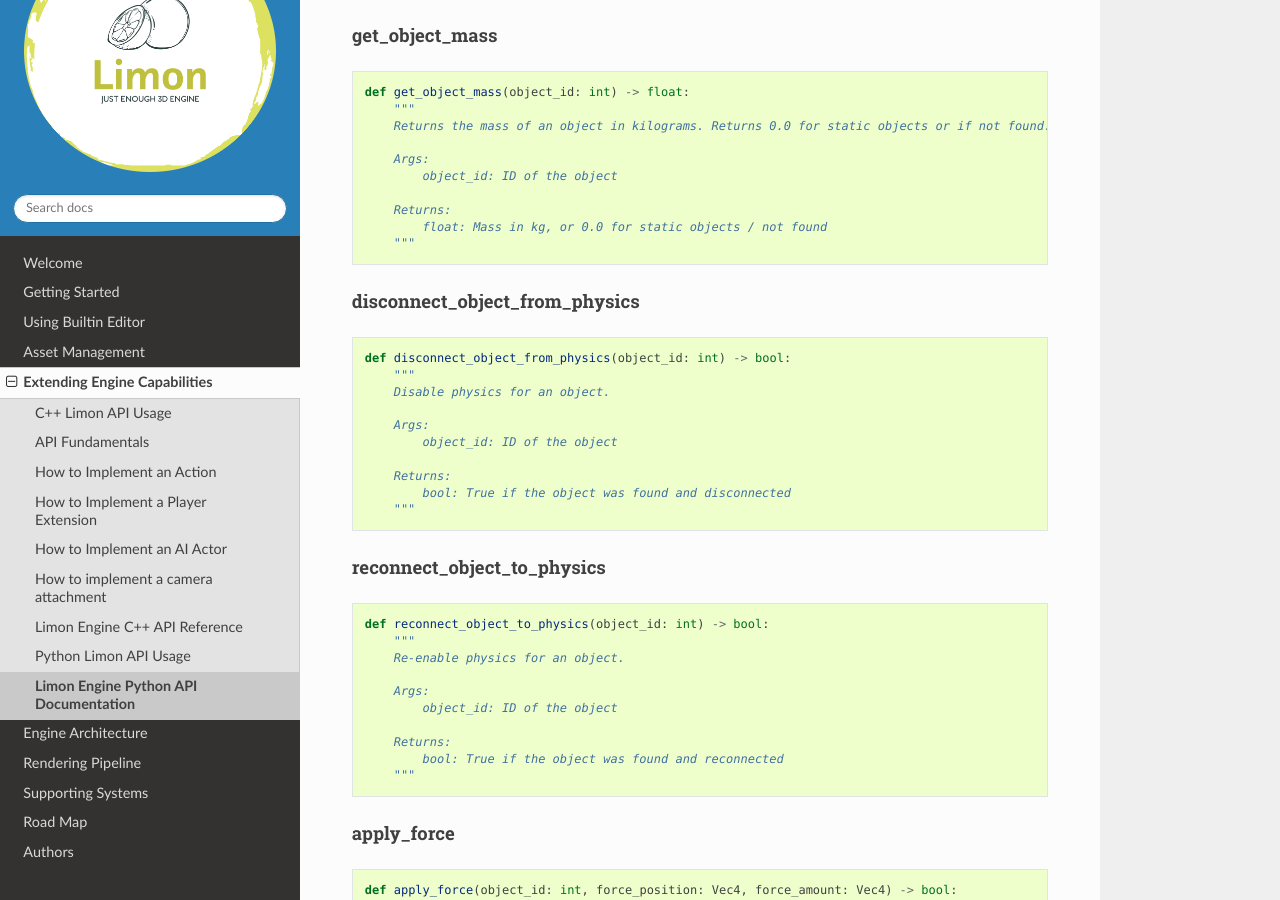
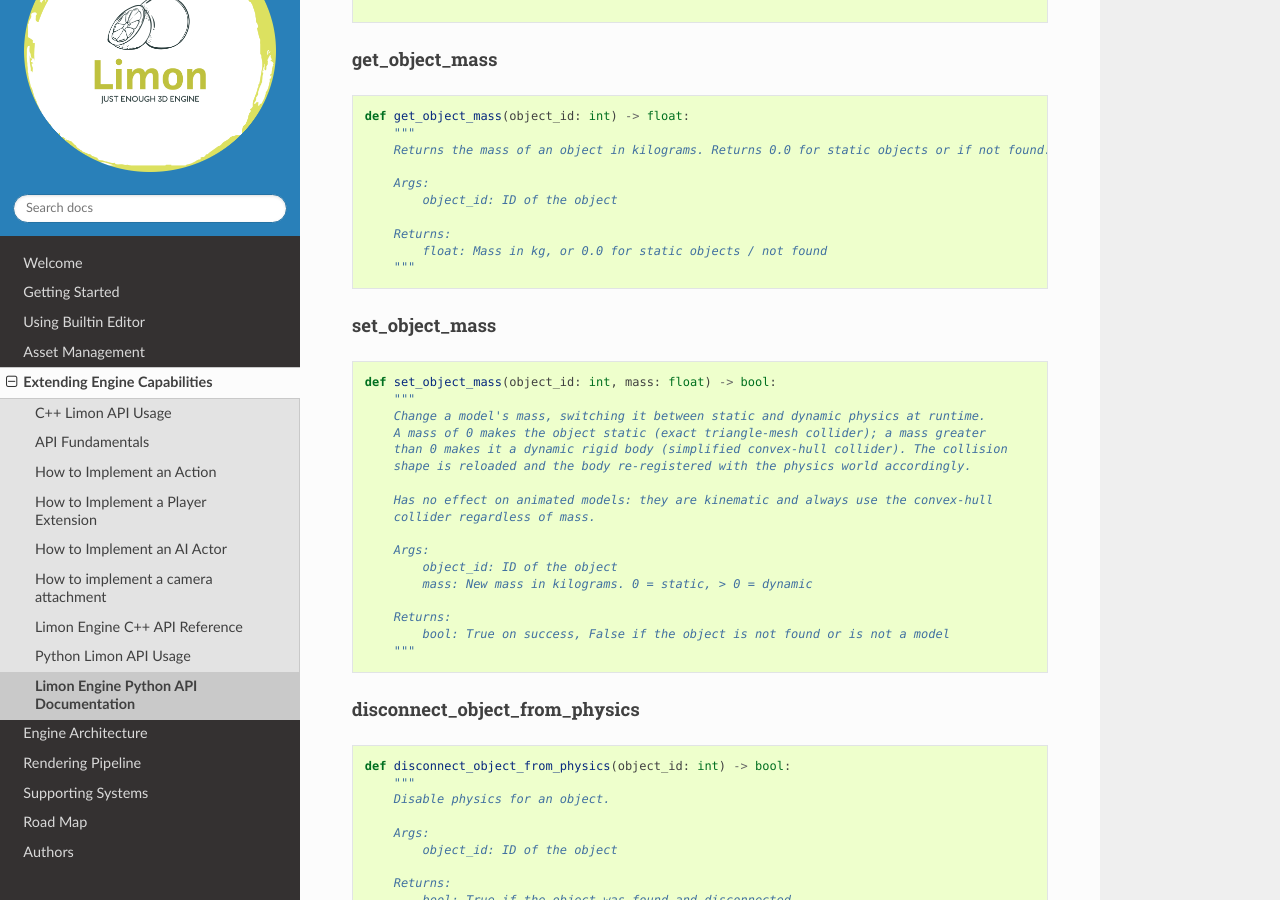
Before and after one commit to enginmanap/limonEngine-docs, a Sphinx documentation site: the page built from docs/ExtendingByAPI/pythonApi.rst, in a window 1280 px wide and 900 px high, scrolled down 12150 px. Built offline with Sphinx 7.4.7 and the Read the Docs theme 3.1.0, drawn with Linux system fonts in a browser that asks for light colours.

Commit message:
Update mass changes

```diff
--- a/docs/ExtendingByAPI/pythonApi.rst
+++ b/docs/ExtendingByAPI/pythonApi.rst
@@ -523,6 +523,29 @@ get_object_mass
 
         Returns:
             float: Mass in kg, or 0.0 for static objects / not found
+        """
+
+set_object_mass
+^^^^^^^^^^^^^^^
+
+.. code-block:: python
+
+    def set_object_mass(object_id: int, mass: float) -> bool:
+        """
+        Change a model's mass, switching it between static and dynamic physics at runtime.
+        A mass of 0 makes the object static (exact triangle-mesh collider); a mass greater
+        than 0 makes it a dynamic rigid body (simplified convex-hull collider). The collision
+        shape is reloaded and the body re-registered with the physics world accordingly.
+
+        Has no effect on animated models: they are kinematic and always use the convex-hull
+        collider regardless of mass.
+
+        Args:
+            object_id: ID of the object
+            mass: New mass in kilograms. 0 = static, > 0 = dynamic
+
+        Returns:
+            bool: True on success, False if the object is not found or is not a model
         """
 
 disconnect_object_from_physics
```
Also changed, not shown: docs/ExtendingByAPI/CPPAPIReference.rst (+20 -0 lines), docs/UsingTheEditor.rst (+8 -1 lines).
